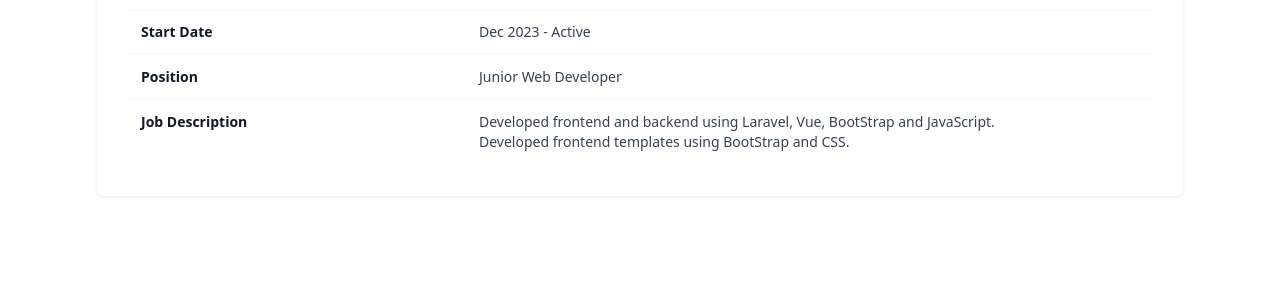
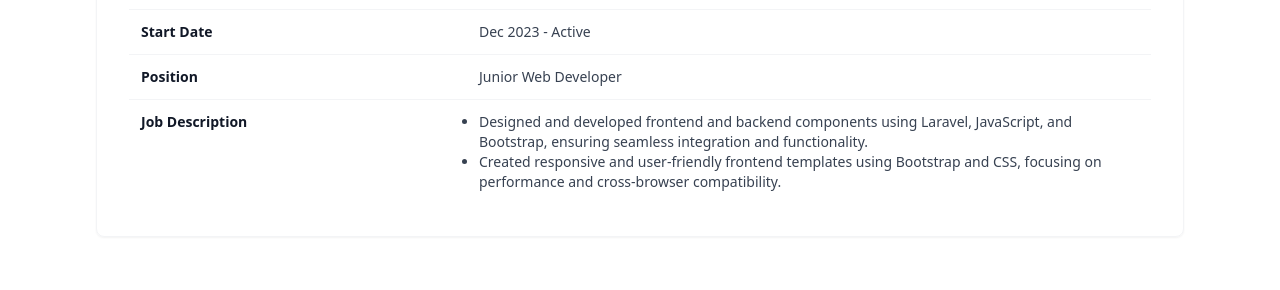
Before and after one commit to yenaingtun-dev/myPersonalWebsite_v2, a website with bundled scripts: page index.html in a window 1280 px wide. Shown: the part 1661-1951 px from the top of the page. Built offline with nearby package versions, Linux system fonts and the light colour scheme.

Commit message:
updated jd

```diff
--- a/index.html
+++ b/index.html
@@ -416,12 +416,16 @@
                     <dt class="font-semibold text-gray-900 dark:text-gray-500">
                         Job Description
                     </dt>
-                    <dd class="text-gray-700 sm:col-span-2 dark:text-gray-500">
-                        Developed frontend and backend using Laravel,
-                        Vue, BootStrap and JavaScript.
-                        <br />
-                        Developed frontend templates using BootStrap and CSS.
-                    </dd>
+                    <div class="text-gray-700 sm:col-span-2 dark:text-gray-500">
+                       <ul class="list-disc">
+                            <li>
+                                Designed and developed frontend and backend components using Laravel, JavaScript, and Bootstrap, ensuring seamless integration and functionality.
+                            </li>
+                            <li>
+                                Created responsive and user-friendly frontend templates using Bootstrap and CSS, focusing on performance and cross-browser compatibility.
+                            </li>
+                       </ul>
+                    </div>
                 </div>
             </dl>
         </div>
```
